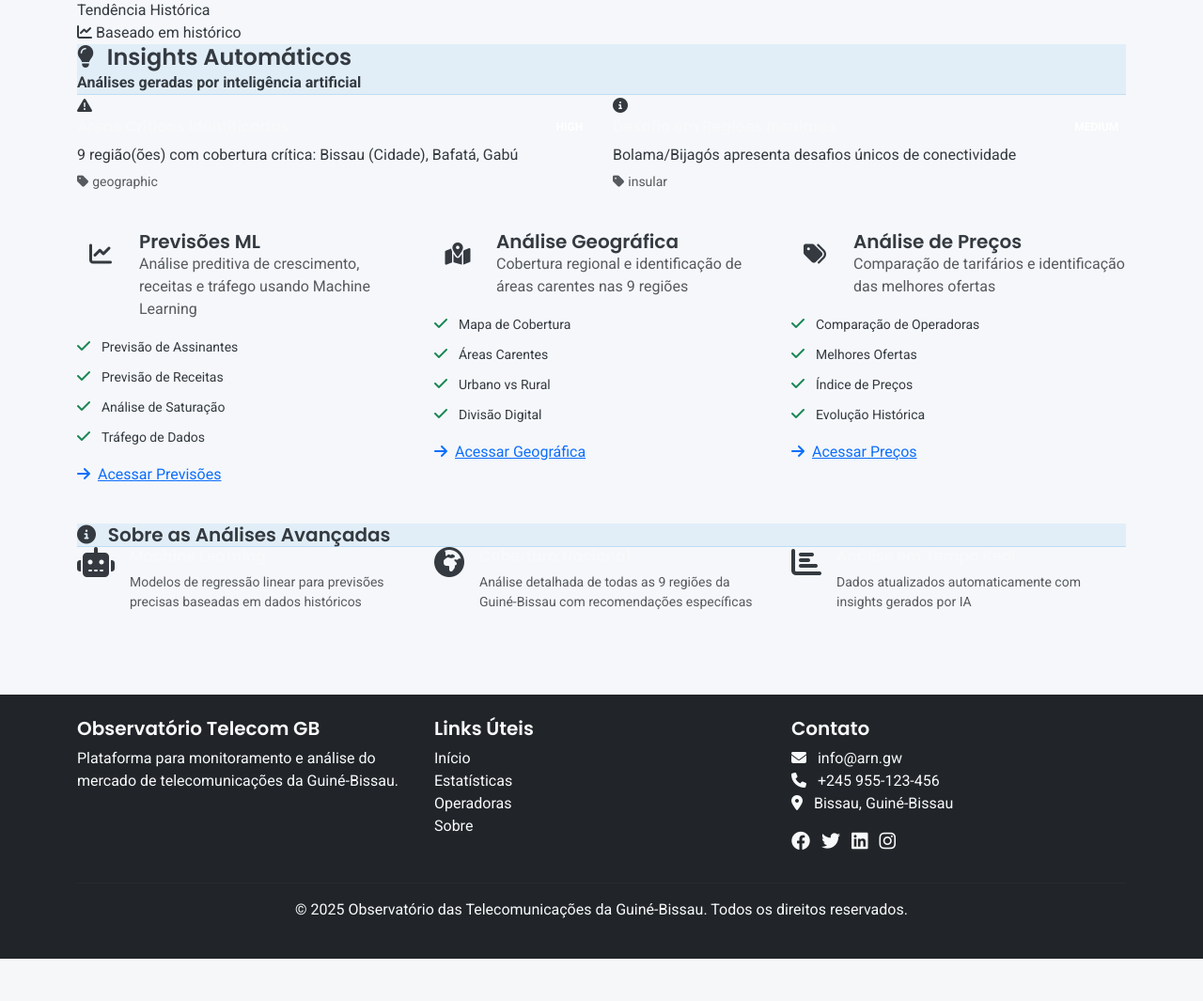
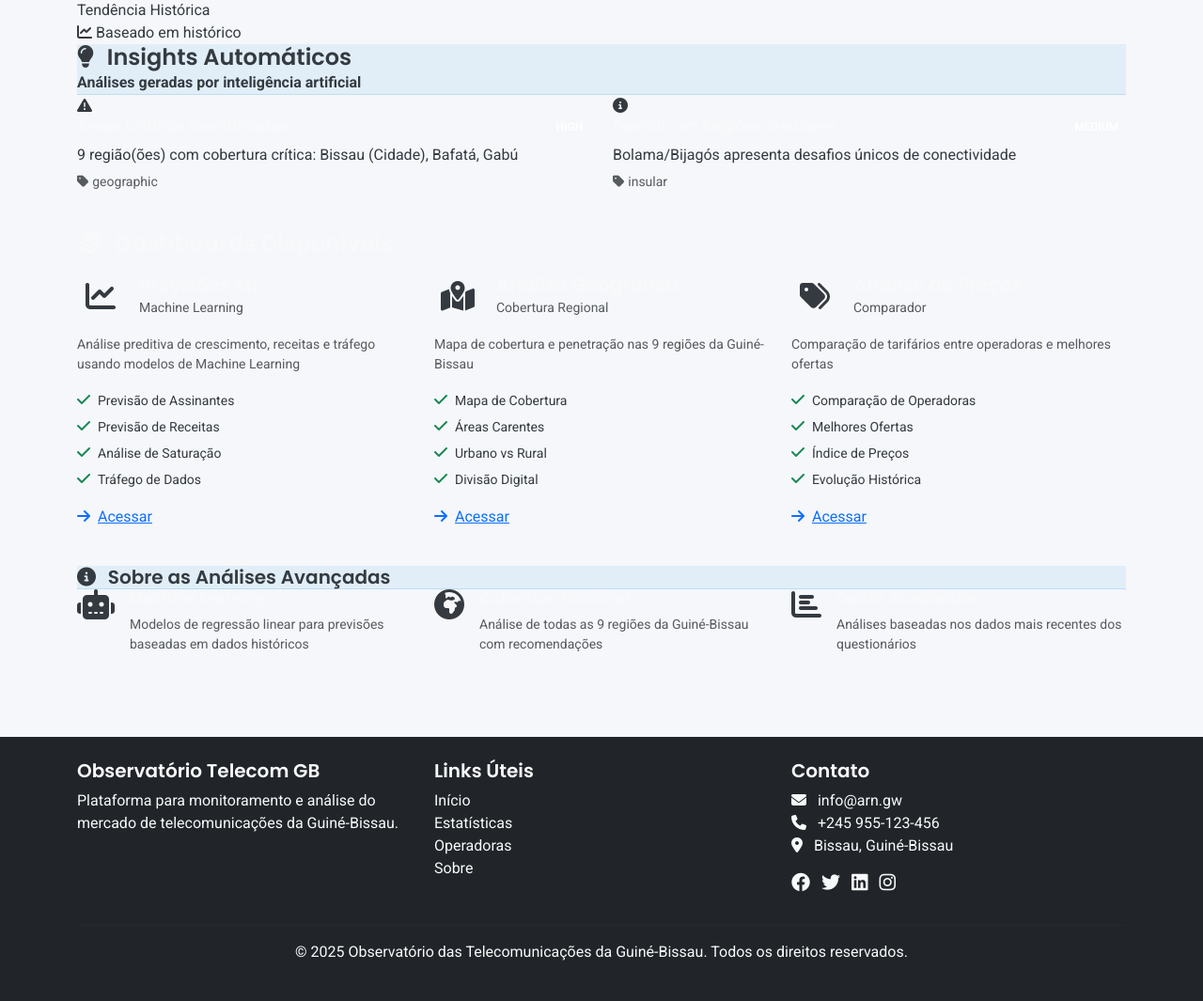
Before and after one commit to atchutchi/observatorio-arn, a Django app: page /dashboard/advanced/ in a window 1280 px wide. Shown: the part 807-1872 px from the top of the page at 94% size. Before the commit the page ends 1827 px from the top, so only its background shows below. Run offline with Django 3.2, Linux system fonts and the light colour scheme; the visitor is signed in with stand-in values (Sample User, id 1); data that the repository does not hold is empty.

Commit message:
fix: Corrigir estrutura do template de analises avancadas
- Reescrever template para usar estrutura mais robusta
- Adicionar tratamento de dados com defaults
- Simplificar cards de acesso rapido
- Usar inline styles em vez de classes personalizadas
- Melhorar compatibilidade com dashboard-binance.css
- Garantir que KPIs sejam exibidos mesmo sem dados
- Corrigir endblock duplicado

```diff
--- a/dashboard/templates/dashboard/advanced/dashboard.html
+++ b/dashboard/templates/dashboard/advanced/dashboard.html
@@ -118,47 +120,44 @@
     </div>
     <div class="alert-content">
         <h6 class="alert-title">Sem Insights Disponíveis</h6>
-        <p class="alert-message mb-0">Mais dados são necessários para gerar análises automáticas.</p>
+        <p class="alert-message mb-0">
+            Não há dados suficientes para gerar insights automáticos.
+            Por favor, adicione mais dados através dos questionários.
+        </p>
     </div>
 </div>
 {% endif %}
 
 <!-- Acesso Rápido aos Dashboards -->
+<h4 class="mb-3">
+    <i class="fas fa-layer-group me-2"></i>
+    Dashboards Disponíveis
+</h4>
+
 <div class="row mb-4">
     <div class="col-lg-4 mb-3">
         <div class="platform-card h-100">
             <div class="card-body">
-                <div class="d-flex align-items-start mb-3">
-                    <div class="feature-icon me-3">
-                        <i class="fas fa-chart-line"></i>
+                <div class="d-flex align-items-center mb-3">
+                    <div class="me-3" style="width: 50px; height: 50px; display: flex; align-items: center; justify-content: center; background: var(--binance-hover); border-radius: 12px;">
+                        <i class="fas fa-chart-line fa-2x" style="color: var(--binance-yellow);"></i>
                     </div>
-                    <div class="flex-grow-1">
-                        <h5 class="card-title">Previsões ML</h5>
-                        <p class="card-text text-muted">
-                            Análise preditiva de crescimento, receitas e tráfego usando Machine Learning
-                        </p>
+                    <div>
+                        <h5 class="mb-0">Previsões ML</h5>
+                        <small class="text-muted">Machine Learning</small>
                     </div>
                 </div>
+                <p class="text-muted small mb-3">
+                    Análise preditiva de crescimento, receitas e tráfego usando modelos de Machine Learning
+                </p>
                 <ul class="list-unstyled mb-3">
-                    <li class="mb-2">
-                        <i class="fas fa-check text-success me-2"></i>
-                        <small>Previsão de Assinantes</small>
-                    </li>
-                    <li class="mb-2">
-                        <i class="fas fa-check text-success me-2"></i>
-                        <small>Previsão de Receitas</small>
-                    </li>
-                    <li class="mb-2">
-                        <i class="fas fa-check text-success me-2"></i>
-                        <small>Análise de Saturação</small>
-                    </li>
-                    <li class="mb-2">
-                        <i class="fas fa-check text-success me-2"></i>
-                        <small>Tráfego de Dados</small>
-                    </li>
+                    <li class="mb-1"><i class="fas fa-check text-success me-2"></i><small>Previsão de Assinantes</small></li>
+                    <li class="mb-1"><i class="fas fa-check text-success me-2"></i><small>Previsão de Receitas</small></li>
+                    <li class="mb-1"><i class="fas fa-check text-success me-2"></i><small>Análise de Saturação</small></li>
+                    <li class="mb-1"><i class="fas fa-check text-success me-2"></i><small>Tráfego de Dados</small></li>
                 </ul>
                 <a href="{% url 'dashboard:advanced-predictions' %}?year={{ year }}" class="btn-binance w-100">
-                    <i class="fas fa-arrow-right me-2"></i>Acessar Previsões
+                    <i class="fas fa-arrow-right me-2"></i>Acessar
                 </a>
             </div>
         </div>
@@ -167,37 +166,26 @@
     <div class="col-lg-4 mb-3">
         <div class="platform-card h-100">
             <div class="card-body">
-                <div class="d-flex align-items-start mb-3">
-                    <div class="feature-icon me-3">
-                        <i class="fas fa-map-marked-alt"></i>
+                <div class="d-flex align-items-center mb-3">
+                    <div class="me-3" style="width: 50px; height: 50px; display: flex; align-items: center; justify-content: center; background: var(--binance-hover); border-radius: 12px;">
+                        <i class="fas fa-map-marked-alt fa-2x" style="color: var(--binance-success);"></i>
                     </div>
-                    <div class="flex-grow-1">
-                        <h5 class="card-title">Análise Geográfica</h5>
-                        <p class="card-text text-muted">
-                            Cobertura regional e identificação de áreas carentes nas 9 regiões
-                        </p>
+                    <div>
+                        <h5 class="mb-0">Análise Geográfica</h5>
+                        <small class="text-muted">Cobertura Regional</small>
                     </div>
                 </div>
+                <p class="text-muted small mb-3">
+                    Mapa de cobertura e penetração nas 9 regiões da Guiné-Bissau
+                </p>
                 <ul class="list-unstyled mb-3">
-                    <li class="mb-2">
-                        <i class="fas fa-check text-success me-2"></i>
-                        <small>Mapa de Cobertura</small>
-                    </li>
-                    <li class="mb-2">
-                        <i class="fas fa-check text-success me-2"></i>
-                        <small>Áreas Carentes</small>
-                    </li>
-                    <li class="mb-2">
-                        <i class="fas fa-check text-success me-2"></i>
-                        <small>Urbano vs Rural</small>
-                    </li>
-                    <li class="mb-2">
-                        <i class="fas fa-check text-success me-2"></i>
-                        <small>Divisão Digital</small>
-                    </li>
+                    <li class="mb-1"><i class="fas fa-check text-success me-2"></i><small>Mapa de Cobertura</small></li>
+                    <li class="mb-1"><i class="fas fa-check text-success me-2"></i><small>Áreas Carentes</small></li>
+                    <li class="mb-1"><i class="fas fa-check text-success me-2"></i><small>Urbano vs Rural</small></li>
+                    <li class="mb-1"><i class="fas fa-check text-success me-2"></i><small>Divisão Digital</small></li>
                 </ul>
                 <a href="{% url 'dashboard:advanced-geographic' %}?year={{ year }}" class="btn-binance w-100">
-                    <i class="fas fa-arrow-right me-2"></i>Acessar Geográfica
+                    <i class="fas fa-arrow-right me-2"></i>Acessar
                 </a>
             </div>
         </div>
@@ -206,44 +194,33 @@
     <div class="col-lg-4 mb-3">
         <div class="platform-card h-100">
             <div class="card-body">
-                <div class="d-flex align-items-start mb-3">
-                    <div class="feature-icon me-3">
-                        <i class="fas fa-tags"></i>
+                <div class="d-flex align-items-center mb-3">
+                    <div class="me-3" style="width: 50px; height: 50px; display: flex; align-items: center; justify-content: center; background: var(--binance-hover); border-radius: 12px;">
+                        <i class="fas fa-tags fa-2x" style="color: var(--binance-warning);"></i>
                     </div>
-                    <div class="flex-grow-1">
-                        <h5 class="card-title">Análise de Preços</h5>
-                        <p class="card-text text-muted">
-                            Comparação de tarifários e identificação das melhores ofertas
-                        </p>
+                    <div>
+                        <h5 class="mb-0">Análise de Preços</h5>
+                        <small class="text-muted">Comparador</small>
                     </div>
                 </div>
+                <p class="text-muted small mb-3">
+                    Comparação de tarifários entre operadoras e melhores ofertas
+                </p>
                 <ul class="list-unstyled mb-3">
-                    <li class="mb-2">
-                        <i class="fas fa-check text-success me-2"></i>
-                        <small>Comparação de Operadoras</small>
-                    </li>
-                    <li class="mb-2">
-                        <i class="fas fa-check text-success me-2"></i>
-                        <small>Melhores Ofertas</small>
-                    </li>
-                    <li class="mb-2">
-                        <i class="fas fa-check text-success me-2"></i>
-                        <small>Índice de Preços</small>
-                    </li>
-                    <li class="mb-2">
-                        <i class="fas fa-check text-success me-2"></i>
-                        <small>Evolução Histórica</small>
-                    </li>
+                    <li class="mb-1"><i class="fas fa-check text-success me-2"></i><small>Comparação de Operadoras</small></li>
+                    <li class="mb-1"><i class="fas fa-check text-success me-2"></i><small>Melhores Ofertas</small></li>
+                    <li class="mb-1"><i class="fas fa-check text-success me-2"></i><small>Índice de Preços</small></li>
+                    <li class="mb-1"><i class="fas fa-check text-success me-2"></i><small>Evolução Histórica</small></li>
                 </ul>
                 <a href="{% url 'dashboard:advanced-prices' %}?year={{ year }}" class="btn-binance w-100">
-                    <i class="fas fa-arrow-right me-2"></i>Acessar Preços
+                    <i class="fas fa-arrow-right me-2"></i>Acessar
                 </a>
             </div>
         </div>
     </div>
 </div>
 
-<!-- Sobre as Análises -->
+<!-- Informações -->
 <div class="platform-card">
     <div class="card-header">
         <h5 class="card-title mb-0">
@@ -261,7 +238,7 @@
                     <div>
                         <h6 class="mb-2">Machine Learning</h6>
                         <p class="text-muted small mb-0">
-                            Modelos de regressão linear para previsões precisas baseadas em dados históricos
+                            Modelos de regressão linear para previsões baseadas em dados históricos
                         </p>
                     </div>
                 </div>
@@ -274,7 +251,7 @@
                     <div>
                         <h6 class="mb-2">Cobertura Nacional</h6>
                         <p class="text-muted small mb-0">
-                            Análise detalhada de todas as 9 regiões da Guiné-Bissau com recomendações específicas
+                            Análise de todas as 9 regiões da Guiné-Bissau com recomendações
                         </p>
                     </div>
                 </div>
@@ -285,9 +262,9 @@
                         <i class="fas fa-chart-bar fa-2x"></i>
                     </div>
                     <div>
-                        <h6 class="mb-2">Análise em Tempo Real</h6>
+                        <h6 class="mb-2">Dados Atualizados</h6>
                         <p class="text-muted small mb-0">
-                            Dados atualizados automaticamente com insights gerados por IA
+                            Análises baseadas nos dados mais recentes dos questionários
                         </p>
                     </div>
                 </div>
@@ -299,19 +276,6 @@
 
 {% block extra_css %}
 <style>
-    .feature-icon {
-        width: 50px;
-        height: 50px;
-        display: flex;
-        align-items: center;
-        justify-content: center;
-        background: var(--binance-hover);
-        border-radius: 12px;
-        color: var(--binance-yellow);
-        font-size: 1.5rem;
-        flex-shrink: 0;
-    }
-
     .badge-high {
         background-color: var(--binance-danger) !important;
     }
@@ -325,22 +289,3 @@
     }
 </style>
 {% endblock %}
-
-{% block extra_js %}
-<script>
-document.addEventListener('DOMContentLoaded', function() {
-    // Animação suave ao carregar
-    const cards = document.querySelectorAll('.kpi-card, .platform-card, .platform-alert');
-    cards.forEach((card, index) => {
-        card.style.opacity = '0';
-        card.style.transform = 'translateY(20px)';
-
-        setTimeout(() => {
-            card.style.transition = 'all 0.5s ease';
-            card.style.opacity = '1';
-            card.style.transform = 'translateY(0)';
-        }, index * 50);
-    });
-});
-</script>
-{% endblock %}
```
Also changed, not shown: other parts of dashboard/templates/dashboard/advanced/dashboard.html (+13 -11 lines).
